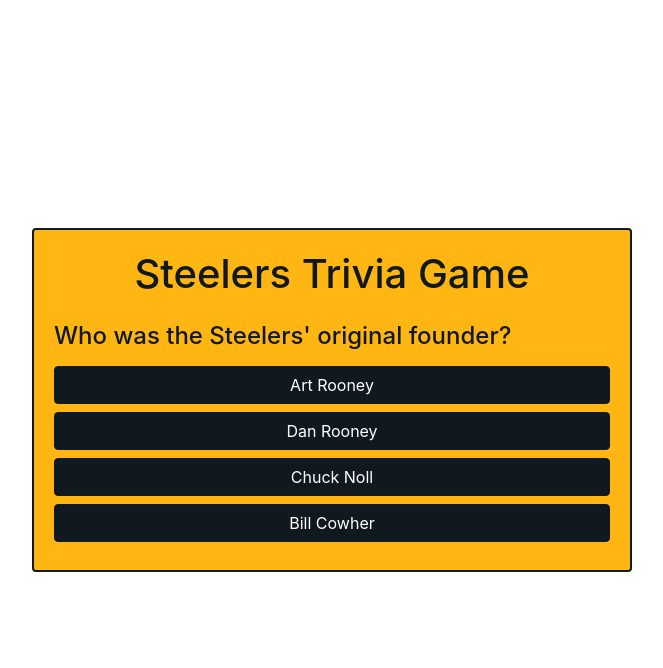
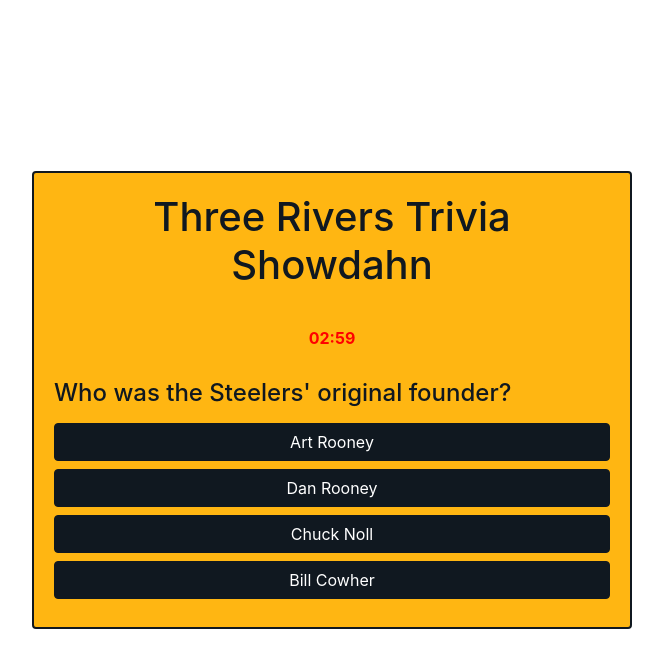
Before and after one commit to vinnietran/three-rivers-showdahn, a plain HTML site: page index.html in a window 1280 px wide. Both pictures are taken after a click on the button "Start Quiz". Shown: the whole page, without its empty margins (308-971 px from the left). Drawn offline with nearby package versions, Linux system fonts and the light colour scheme.

Commit message:
Added timer functionality

```diff
--- a/index.html
+++ b/index.html
@@ -3,7 +3,7 @@
   <head>
     <meta charset="UTF-8" />
     <meta name="viewport" content="width=device-width, initial-scale=1.0" />
-    <link rel="shortcut icon" href="steelers.ico" type="image/x-icon">
+    <link rel="shortcut icon" href="steelers.ico" type="image/x-icon" />
     <title>3 Rivers Showdahn</title>
     <link
       rel="stylesheet"
@@ -45,6 +45,10 @@
         background-color: #101820;
         border-color: #101820;
       }
+      .alert {
+        color: red;
+        font-weight: bolder;
+      }
       .btn-primary:not(:disabled):not(.disabled):active,
       .btn-primary:not(:disabled):not(.disabled).active,
       .show > .btn-primary.dropdown-toggle {
@@ -60,7 +64,7 @@
   </head>
   <body>
     <div class="container">
-      <h1 class="text-center mb-4">Steelers Trivia Game</h1>
+      <h1 class="text-center mb-4">Three Rivers Trivia Showdahn</h1>
       <div id="game">
         <div class="form-group">
           <input
@@ -70,6 +74,7 @@
             placeholder="Enter your name"
           />
         </div>
+        <div id="timer" class="text-center my-3 alert"></div>
         <button class="btn btn-primary btn-block" id="12" onclick="startGame()">
           Start Quiz
         </button>
@@ -88,8 +93,14 @@
           answer: "Art Rooney",
         },
         {
-    question: "Which team did the Steelers beat in the 'Immaculate Reception' game?",
-    options: ["Dallas Cowboys", "Oakland Raiders", "Baltimore Colts", "Cleveland Browns"],
+          question:
+            "Which team did the Steelers beat in the 'Immaculate Reception' game?",
+          options: [
+            "Dallas Cowboys",
+            "Oakland Raiders",
+            "Baltimore Colts",
+            "Cleveland Browns",
+          ],
           answer: "Oakland Raiders",
         },
         {
@@ -103,8 +114,14 @@
           answer: "Steely McBeam",
         },
         {
-    question: "Who holds the record for the most receiving yards in a single season for the Steelers?",
-    options: ["Hines Ward", "Lynn Swann", "John Stallworth", "Antonio Brown"],
+          question:
+            "Who holds the record for the most receiving yards in a single season for the Steelers?",
+          options: [
+            "Hines Ward",
+            "Lynn Swann",
+            "John Stallworth",
+            "Antonio Brown",
+          ],
           answer: "Antonio Brown",
         },
         {
@@ -113,17 +130,25 @@
           answer: "Chuck Noll",
         },
         {
-    question: "What year did the Steelers win their 'Sixthburgh' Super Bowl?",
+          question:
+            "What year did the Steelers win their 'Sixthburgh' Super Bowl?",
           options: ["2005", "2008", "2010", "1979"],
           answer: "2008",
         },
         {
-    question: "Which former Steelers player is known for his signature 'Pittsburgh Pile Drivers'?",
-    options: ["James Harrison", "Terry Bradshaw", "Mean Joe Greene", "Jack Lambert"],
+          question:
+            "Which former Steelers player is known for his signature 'Pittsburgh Pile Drivers'?",
+          options: [
+            "James Harrison",
+            "Terry Bradshaw",
+            "Mean Joe Greene",
+            "Jack Lambert",
+          ],
           answer: "Mean Joe Greene",
         },
         {
-    question: "In what year did the Steelers merge with the Philadelphia Eagles to form the 'Steagles' due to player shortages during WWII?",
+          question:
+            "In what year did the Steelers merge with the Philadelphia Eagles to form the 'Steagles' due to player shortages during WWII?",
           options: ["1943", "1952", "1964", "1970"],
           answer: "1943",
         },
@@ -241,11 +266,12 @@
           currentQuestionIndex++;
           showQuestion();
         } else {
+          clearInterval(timerInterval);
           let resultsHtml = `<h2 class="text-center">Game Over, ${userName}!</h2>
     <h2 class="text-center">Your score is: ${score}</h2>`;
 
           if (incorrectAnswers.length > 0) {
-            resultsHtml += `<div class="mt-4 mb-4"><h3>You suck and got these questions wrong:</h3><ul class="list-group">`;
+            resultsHtml += `<div class="mt-4 mb-4 text-center"><h3>Shame on you! You got these questions wrong:</h3><ul class="list-group">`;
             incorrectAnswers.forEach((item) => {
               resultsHtml += `<li class="list-group-item list-group-item-warning">${item.question}<br><small>Correct answer: ${item.correct}</small></li>`;
             });
@@ -257,6 +283,60 @@
         }
       }
 
+      let timerInterval;
+
+      function startTimer(duration, display) {
+        let timer = duration,
+          minutes,
+          seconds;
+        timerInterval = setInterval(function () {
+          minutes = parseInt(timer / 60, 10);
+          seconds = parseInt(timer % 60, 10);
+
+          minutes = minutes < 10 ? "0" + minutes : minutes;
+          seconds = seconds < 10 ? "0" + seconds : seconds;
+
+          display.textContent = minutes + ":" + seconds;
+
+          if (--timer < 0) {
+            timer = duration;
+          }
+
+          if (timer === 0) {
+            clearInterval(timerInterval);
+            endQuiz();
+          }
+        }, 1000);
+      }
+
+      function endQuiz() {
+        clearInterval(timerInterval);
+        document.getElementById("quiz").innerHTML =
+          `<h2 class="text-center">Time's up, ${userName}!</h2>` +
+          document.getElementById("quiz").innerHTML;
+        let resultsHtml = `<h2 class="text-center">Game Over, ${userName}!</h2>
+    <h2 class="text-center">Your score is: ${score}</h2>`;
+
+        if (incorrectAnswers.length > 0) {
+          resultsHtml += `<div class="mt-4 mb-4 text-center"><h3>Shame on you! You got these questions wrong:</h3><ul class="list-group">`;
+          incorrectAnswers.forEach((item) => {
+            resultsHtml += `<li class="list-group-item list-group-item-warning">${item.question}<br><small>Correct answer: ${item.correct}</small></li>`;
+          });
+          resultsHtml += `</ul></div>`;
+        }
+
+        //   resultsHtml += `<button class="btn btn-primary btn-block" onclick="location.reload()">Play Again</button>`;
+        document.getElementById("quiz").innerHTML = resultsHtml;
+      }
+
+      function startGame() {
+        userName = document.getElementById("nameInput").value;
+        document.getElementById("nameInput").parentNode.style.display = "none";
+        document.getElementById("12").style.display = "none";
+        // Start the timer with 3 minutes (3 * 60 seconds)
+        startTimer(180, document.querySelector("#timer"));
+        showQuestion();
+      }
     </script>
   </body>
 </html>
```
Lines whose indentation alone changed are shown as unchanged.
